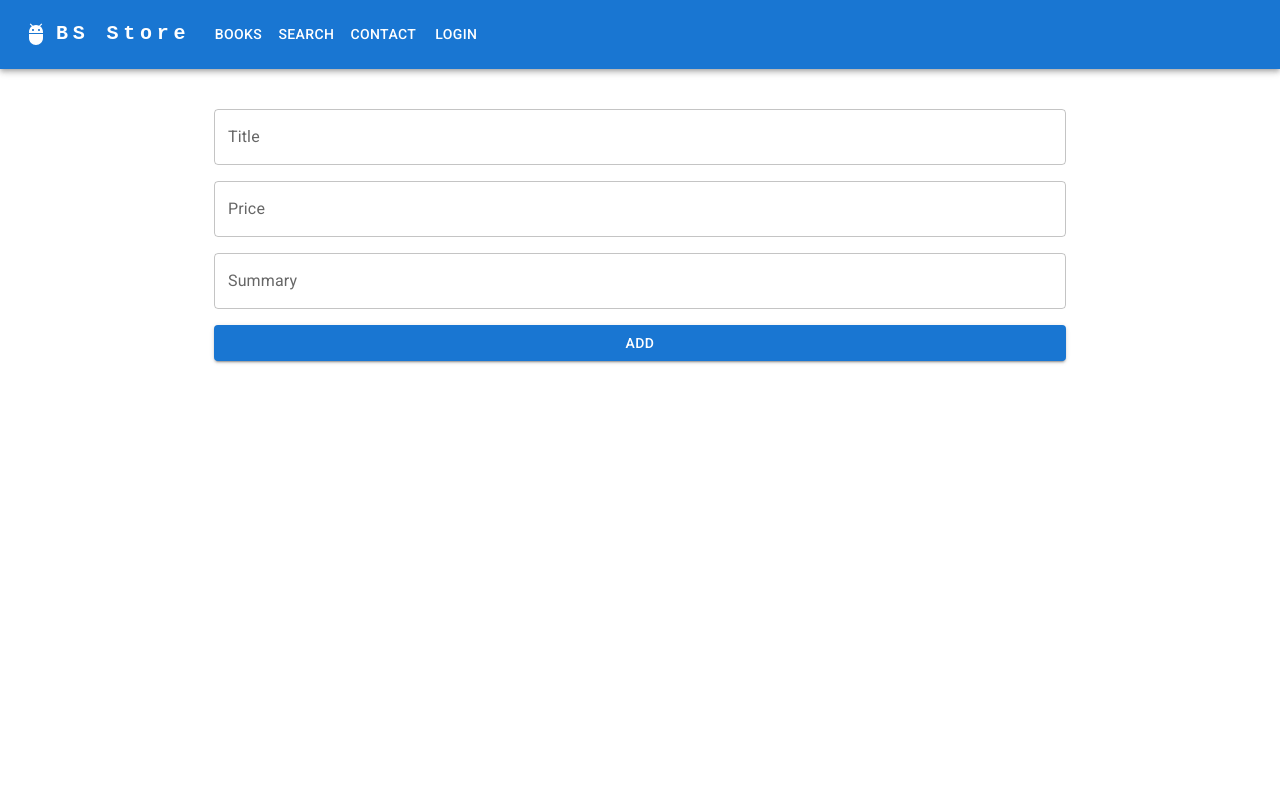
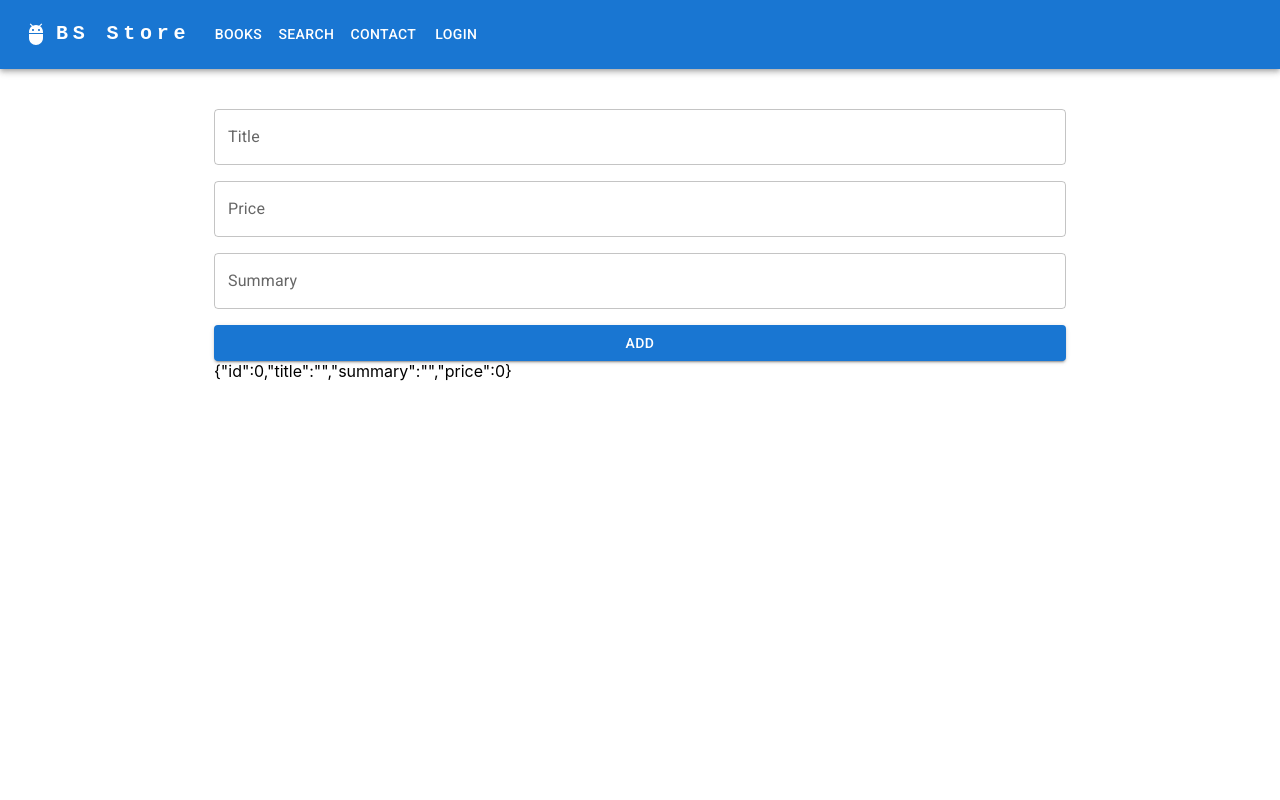
Before and after one commit to zcomert/BtkAkademiDotNetBootCamp, a React (Create React App) app in the folder day-05/bs-store/: page /books/add in a window 1280 px wide. Shown: the top 800 px of the page. Built offline with nearby package versions, Linux system fonts and the light colour scheme.

Commit message:
BookAdd has been done.

```diff
--- a/day-05/bs-store/src/components/book/BookAdd.js
+++ b/day-05/bs-store/src/components/book/BookAdd.js
@@ -1,25 +1,63 @@
 import { Button, Container, Stack, TextField } from "@mui/material";
-import React, { useContext } from "react";
+import React, { useContext, useState } from "react";
 import { AppContext } from "../../context/ContextApplication";
 
 export default function BookAdd() {
   // destructing...
   const { books, setBooks } = useContext(AppContext);
+  const [book, setBook] = useState({
+    id: 0,
+    title: "",
+    summary: "",
+    price: 0,
+  });
+
+  const handleChange = (e) => {
+    setBook({
+      ...book, // id, title, price, summary
+      id:books.length+1,
+      [e.target.name] : e.target.value
+    })
+    console.log(e.target.value);
+  };
+
+  const handleAddBook = () => {
+    setBooks([...books, book])
+  };
 
   return (
     <Container maxWidth='md'>
       <Stack spacing={2}>
-        <TextField id='title' label='Title' placeHolder='title'></TextField>
-
-        <TextField id='price' label='Price' placeHolder='Price'></TextField>
+        <TextField
+          id='title'
+          name="title"
+          label='Title'
+          onChange={(e) => handleChange(e)}
+          placeHolder='title'
+        ></TextField>
 
         <TextField
-        multiline
-        id='summary'
-        label='Summary'
-        placeHolder='Summary'></TextField>
+          id='price'
+          name="price"
+          onChange={(e) => handleChange(e)}
+          label='Price'
+          placeHolder='Price'
+        ></TextField>
 
-        <Button variant='contained'>Add</Button>
+        <TextField
+          onChange={(e) => handleChange(e)}
+          multiline
+          id='summary'
+          name="summary"
+          label='Summary'
+          placeHolder='Summary'
+        ></TextField>
+
+        <Button variant='contained' onClick={() => handleAddBook()}>
+          Add
+        </Button>
+
+        {JSON.stringify(book)}
       </Stack>
     </Container>
   );
--- a/day-05/bs-store/src/components/book/BookDetails.js
+++ b/day-05/bs-store/src/components/book/BookDetails.js
@@ -7,11 +7,12 @@ import {
   Stack,
   Typography,
 } from "@mui/material";
-import React, { useEffect, useState } from "react";
+import React, { useContext, useEffect, useState } from "react";
 import { useParams, useNavigate } from "react-router-dom";
-import data from "../../data";
+import AppContext from "../../context/ContextApplication"
 
 export default function BookDetails() {
+  const {books} = useContext(AppContext);
   const navigate = useNavigate();
   const { id } = useParams();
   const initial = {
@@ -23,7 +24,7 @@ export default function BookDetails() {
   const [book, setBook] = useState(initial);
 
   useEffect(() => {
-    setBook(data.find((book) => book.id === parseInt(id)) || initial);
+    setBook(books.find((book) => book.id === parseInt(id)) || initial);
   }, []);
 
   return (
```
